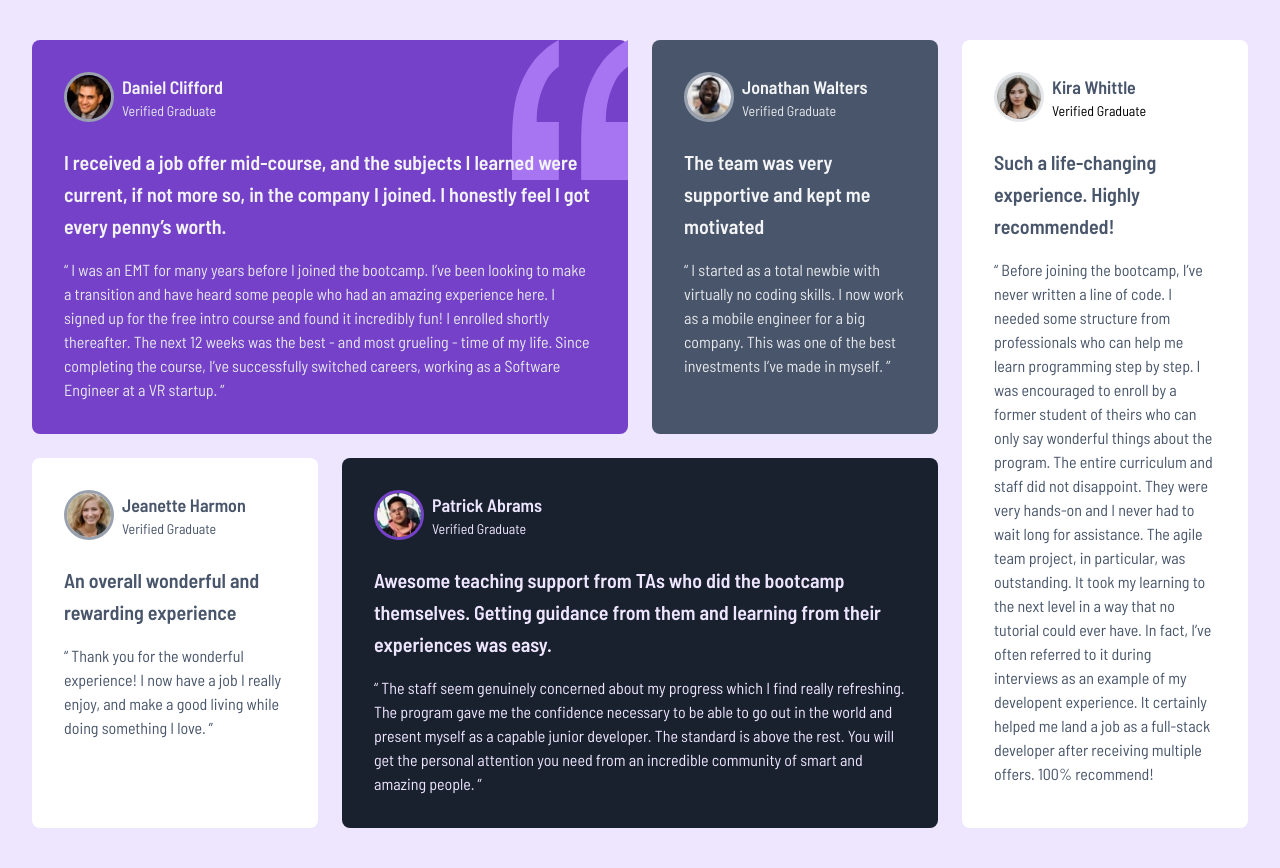
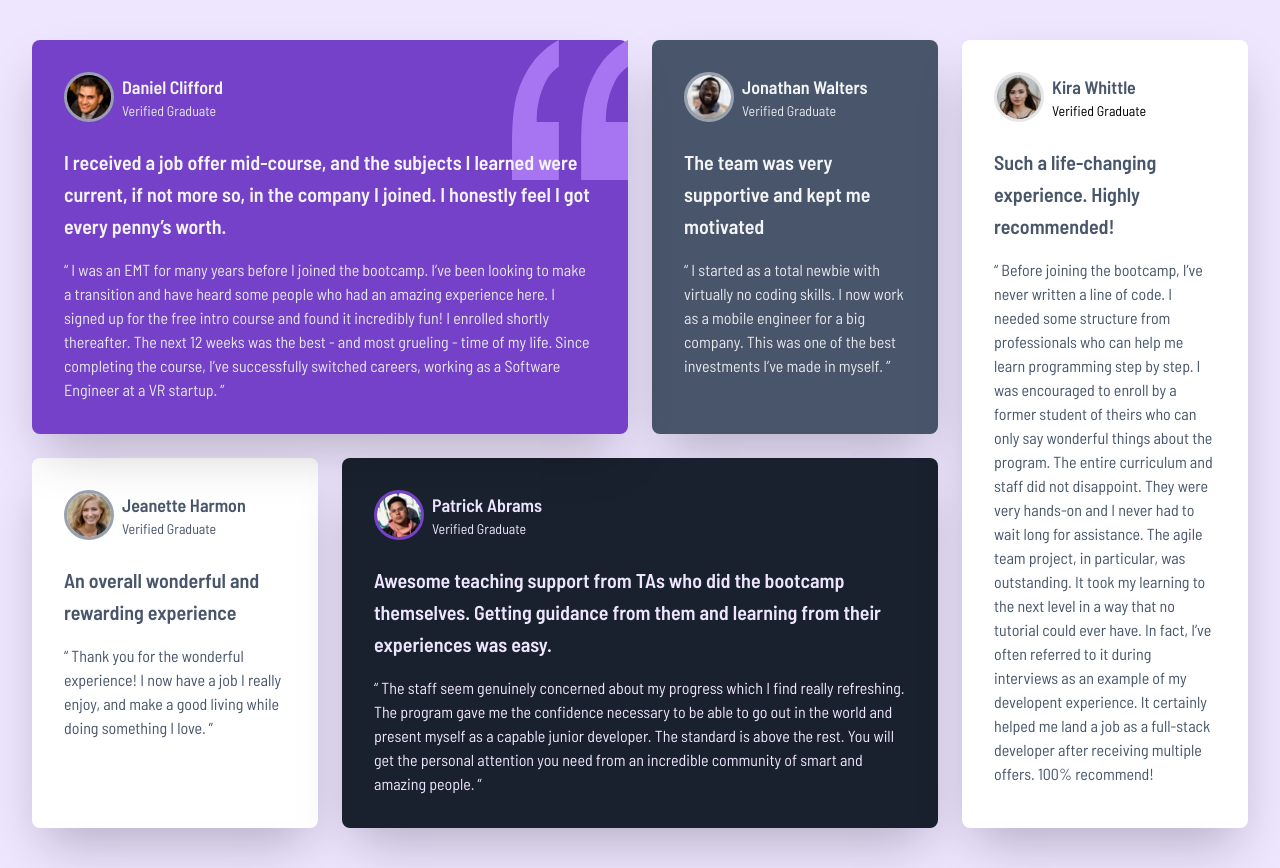
Before and after one commit to mihirmore25/testimonials-grid-section, a plain HTML site: page index.html in a window 1280 px wide. Drawn offline with nearby package versions, Linux system fonts and the light colour scheme.

Commit message:
Add card shadows

```diff
--- a/index.html
+++ b/index.html
@@ -22,7 +22,7 @@
         class="flex auto-rows-max flex-col justify-center items-center gap-6 lg:grid lg:grid-cols-8"
       >
         <div
-          class="relative row-start-1 row-end-3 col-start-1 col-end-5 flex h-full w-full flex-col items-start justify-start gap-6 rounded-lg border-none bg-[#7541c8ff] p-8"
+          class="lg:shadow-2xl relative row-start-1 row-end-3 col-start-1 col-end-5 flex h-full w-full flex-col items-start justify-start gap-6 rounded-lg border-none bg-[#7541c8ff] p-8"
         >
           <div class="hidden lg:block absolute top-0 left-120">
             <img
@@ -62,7 +62,7 @@
           </div>
         </div>
         <div
-          class="row-start-1 row-end-3 col-start-5 col-end-7 flex h-full w-full flex-col items-start justify-start gap-6 rounded-lg border-none bg-[#48556aff] p-8"
+          class="lg:shadow-2xl row-start-1 row-end-3 col-start-5 col-end-7 flex h-full w-full flex-col items-start justify-start gap-6 rounded-lg border-none bg-[#48556aff] p-8"
         >
           <div class="flex flex-row gap-2">
             <img
@@ -91,7 +91,7 @@
           </div>
         </div>
         <div
-          class="row-start-3 row-end-5 col-start-1 col-end-3 flex h-full w-full flex-col items-start justify-start gap-6 rounded-lg border-none bg-white p-8"
+          class="lg:shadow-2xl row-start-3 row-end-5 col-start-1 col-end-3 flex h-full w-full flex-col items-start justify-start gap-6 rounded-lg border-none bg-white p-8"
         >
           <div class="flex flex-row gap-2">
             <img
@@ -120,7 +120,7 @@
           </div>
         </div>
         <div
-          class="row-start-3 row-end-5 col-start-3 col-end-7 flex h-full w-full flex-col items-start justify-start gap-6 rounded-lg border-none bg-[#19212eff] p-8"
+          class="lg:shadow-2xl row-start-3 row-end-5 col-start-3 col-end-7 flex h-full w-full flex-col items-start justify-start gap-6 rounded-lg border-none bg-[#19212eff] p-8"
         >
           <div class="flex flex-row gap-2">
             <img
@@ -154,7 +154,7 @@
           </div>
         </div>
         <div
-          class="row-start-1 row-end-5 col-start-7 col-end-9 flex h-full w-full flex-col items-start justify-start gap-6 rounded-lg border-none bg-white p-8"
+          class="lg:shadow-2xl row-start-1 row-end-5 col-start-7 col-end-9 flex h-full w-full flex-col items-start justify-start gap-6 rounded-lg border-none bg-white p-8"
         >
           <div class="flex flex-row gap-2">
             <img
```
